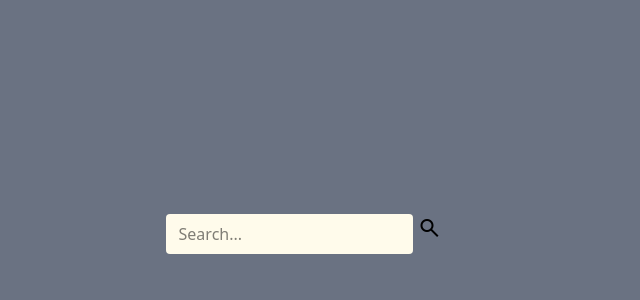
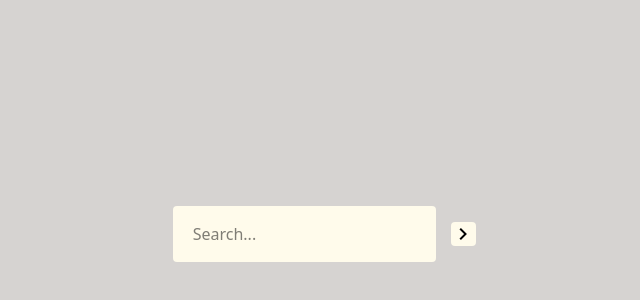
Before and after one commit to hakkivatansever/Search_Box_Designing, a website: page src/index.html in a window 1280 px wide. Shown: the part 166-466 px from the top of the page, without its empty margins (336-976 px from the left). Drawn offline with nearby package versions, Linux system fonts and the light colour scheme.

Commit message:
feat : add svg icon

```diff
--- a/src/index.html
+++ b/src/index.html
@@ -4,15 +4,22 @@
     <meta charset="UTF-8">
     <meta name="viewport" content="width=device-width, initial-scale=1.0">
     <link rel="stylesheet" href="../dist/output.css">
-    <link rel="stylesheet" href="https://fonts.googleapis.com/css2?family=Material+Symbols+Outlined:opsz,wght,FILL,GRAD@24,400,0,0&icon_names=search" />
-    <title>Document</title>
+    <link rel="stylesheet" href="https://fonts.googleapis.com/css2?family=Material+Symbols+Outlined:opsz,wght,FILL,GRAD@24,400,0,0&icon_names=chevron_right" />
 </head>
-<body class="bg-gray-500 flex justify-center min-h-screen items-center">
+<body class="bg-stone-300 flex justify-center min-h-screen items-center">
+
+<div class="relative ">
 
     <form action="">
-        <input class="bg-amber-50 rounded-sm p-2" type="text" placeholder=" Search...">
-        <button><span class="material-symbols-outlined">search</span></button>
+        <input class="bg-amber-50 rounded-sm p-4" type="text" placeholder=" Search...">
+        <button class="bg-amber-50 rounded -right-10 top-4 bottom-4 absolute">
+            <span class="material-symbols-outlined">
+chevron_right
+</span>
+        </button>
     </form>
+
+</div>
 
 </body>
 </html>
```
Also changed, not shown: dist/output.css.
